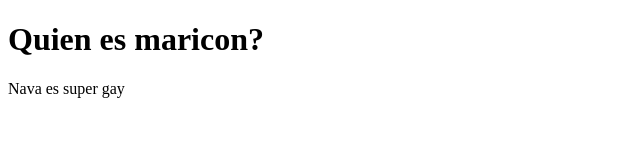
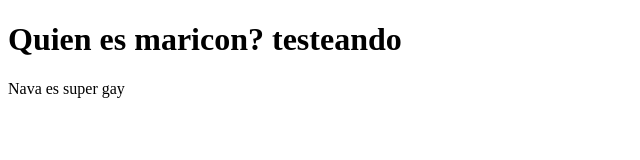
Before and after one commit to MarcosEmilioV/CS50-Web, a plain HTML site: page hello.html in a window 1280 px wide. Shown: the whole page, without its empty margins (0-640 px from the left). Drawn offline with Linux system fonts and the light colour scheme.

Commit message:
Update hello.html

```diff
--- a/hello.html
+++ b/hello.html
@@ -7,7 +7,7 @@
         </title>
     </head>
     <body>
-        <h1>Quien es maricon?</h1>
+        <h1>Quien es maricon? testeando</h1>
         Nava es super gay
     </body>
 </html>
```
